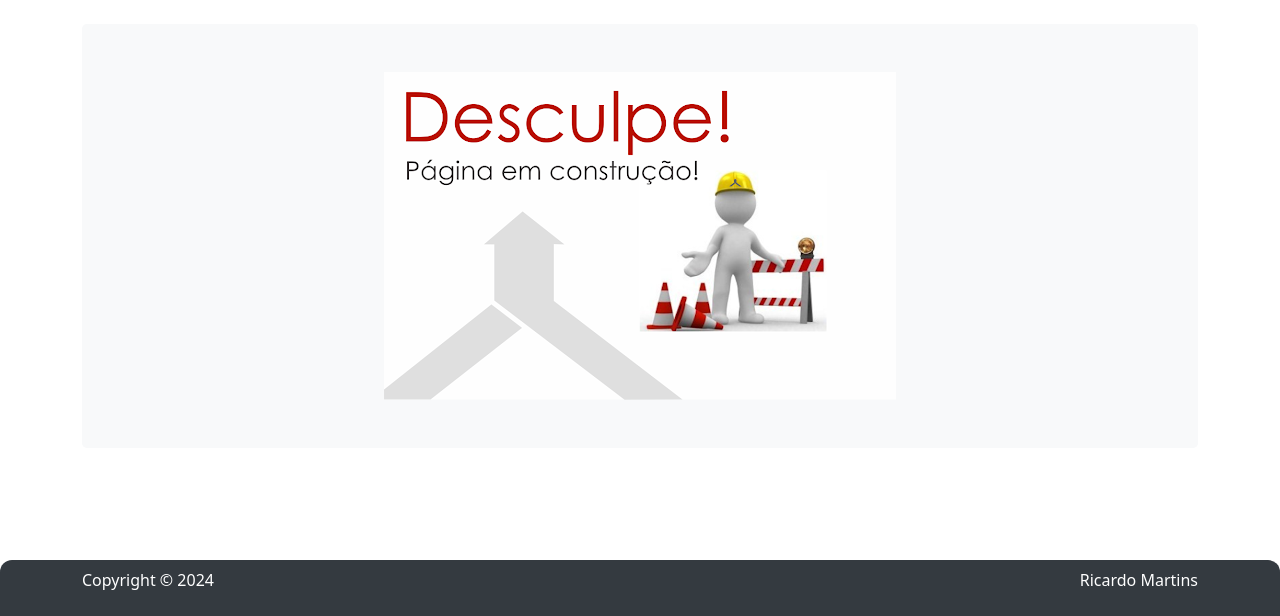
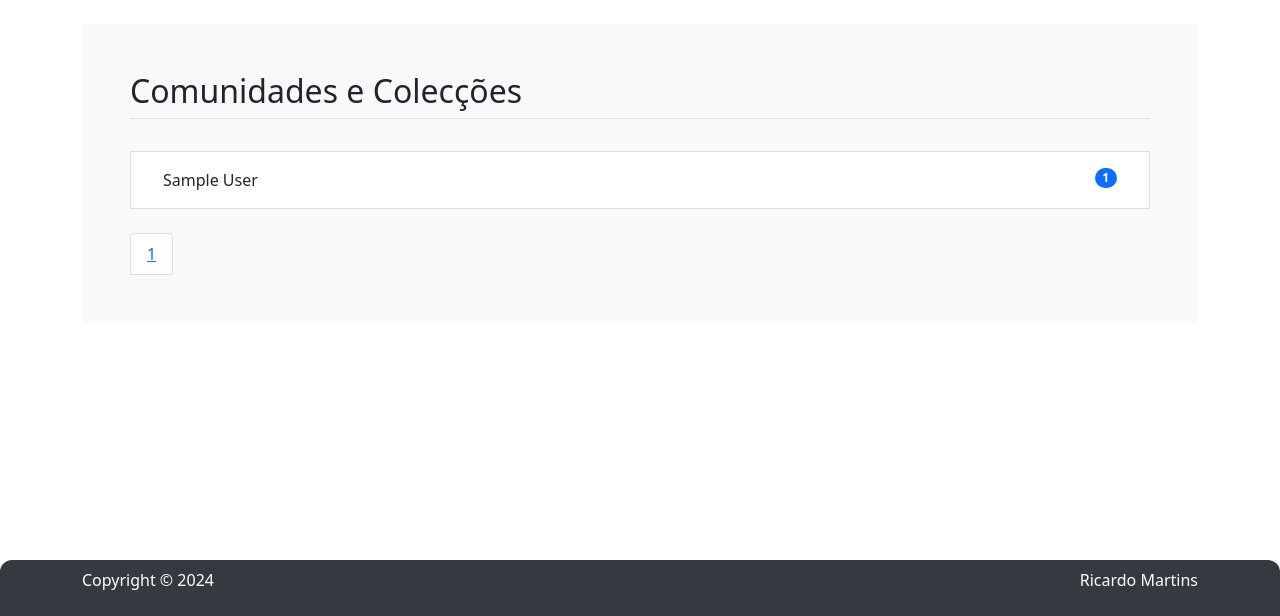
Before and after one commit to rmartins199/repository-project, a PHP site: page /index.php?page=author in a window 1280 px wide. Shown: the part 184-800 px from the top of the page. Run offline with PHP 8.4, Linux system fonts and the light colour scheme; tables that the repository leaves empty or names only in its code hold one stand-in row (values such as "Sample post").

Commit message:
Pesquisar por Autor
Criada nova pagina que será como base para possibilitar pesquisar todas as publicações feita por um autor especifico.

```diff
--- /dev/null
+++ b/functions/author.inc.php
@@ -0,0 +1,42 @@
+<?php
+// Conecta a ficheiros externos (por exemplo base dados)
+require_once 'db.inc.php';
+
+// Número de resultados por página
+$results_per_page = 10;
+
+// Determina a página atual
+$page = isset($_GET['pg']) ? (int)$_GET['pg'] : 1;
+if ($page < 1) $page = 1;
+
+// Calcula o offset
+$offset = ($page - 1) * $results_per_page;
+
+// Obtém o número total de resultados
+$total_query = "SELECT COUNT(DISTINCT UserID) FROM document";
+$total_stmt = $pdo->prepare($total_query);
+$total_stmt->execute();
+$total_results = $total_stmt->fetchColumn();
+
+// Calcula o número total de páginas
+$total_pages = ceil($total_results / $results_per_page);
+
+// Obtém os dados dos relatorios publicados e ordenados por data DESC
+$author_query = "
+        SELECT u.UserFName, u.UserLName, COUNT(d.UserID) AS Total
+		FROM document d
+		INNER JOIN (
+    		SELECT userLogin_UserID, UserFName, UserLName, COUNT(*) AS Total
+    		FROM useraccount
+    		GROUP BY userLogin_UserID
+			) u ON d.UserID = u.userLogin_UserID
+			GROUP BY u.userLogin_UserID
+			LIMIT :limit OFFSET :offset";
+
+		$stmt = $pdo->prepare($author_query);
+		// Bind dos parâmetros
+		$stmt->bindValue(':limit', $results_per_page, PDO::PARAM_INT);
+		$stmt->bindValue(':offset', $offset, PDO::PARAM_INT);
+		$stmt->execute();
+		$results = $stmt->fetchAll(PDO::FETCH_ASSOC);
+?>
--- a/includes/author.php
+++ b/includes/author.php
@@ -1,7 +1,38 @@
+<?php
+require_once 'functions/config_session.inc.php';
+require_once 'functions/author.inc.php';
+?>
 <html>
 	<div class="container">
     	<div class="p-5 my-4 bg-light rounded-3">
-			<img src = "/assets/images/construcao.png" class="mx-auto d-block">
+			<div class="panel panel-primary">
+				<h2 class="pb-2 border-bottom">Comunidades e Colecções</h2>
+				</br>
+				<?php
+				foreach ($results as $row):
+				?>
+  				<ul class="list-group list-group-flush list-group-item">
+    				<li class="list-group-item"><?php echo $row['UserFName'], " ", $row['UserLName']; ?>
+					<span class="badge rounded-pill bg-primary float-end"><?php echo $row['Total']; ?></span>
+					</li>
+  				</ul>
+				<?php endforeach; ?>
+				</br>
+					<ul class="list-group list-group-horizontal">
+						<?php if ($page > 1): ?>
+  					<li class="list-group-item"><a href="?page=author&pg=<?php echo $page - 1; ?>">Anterior</a>
+						</li>
+						<?php endif; ?>
+						<?php for ($i = 1; $i <= $total_pages; $i++): ?>
+  					<li class="list-group-item"><a href="?page=author&pg=<?php echo $i; ?>"><?php echo $i; ?></a>
+						</li>
+						<?php endfor; ?>
+						<?php if ($page < $total_pages): ?>
+  					<li class="list-group-item"><a href="?page=author&pg=<?php echo $page + 1; ?>">Próxima</a>
+						</li>
+						<?php endif; ?>
+				</ul>
+			</div>
 		</div>
 	</div>
 </html>
```
